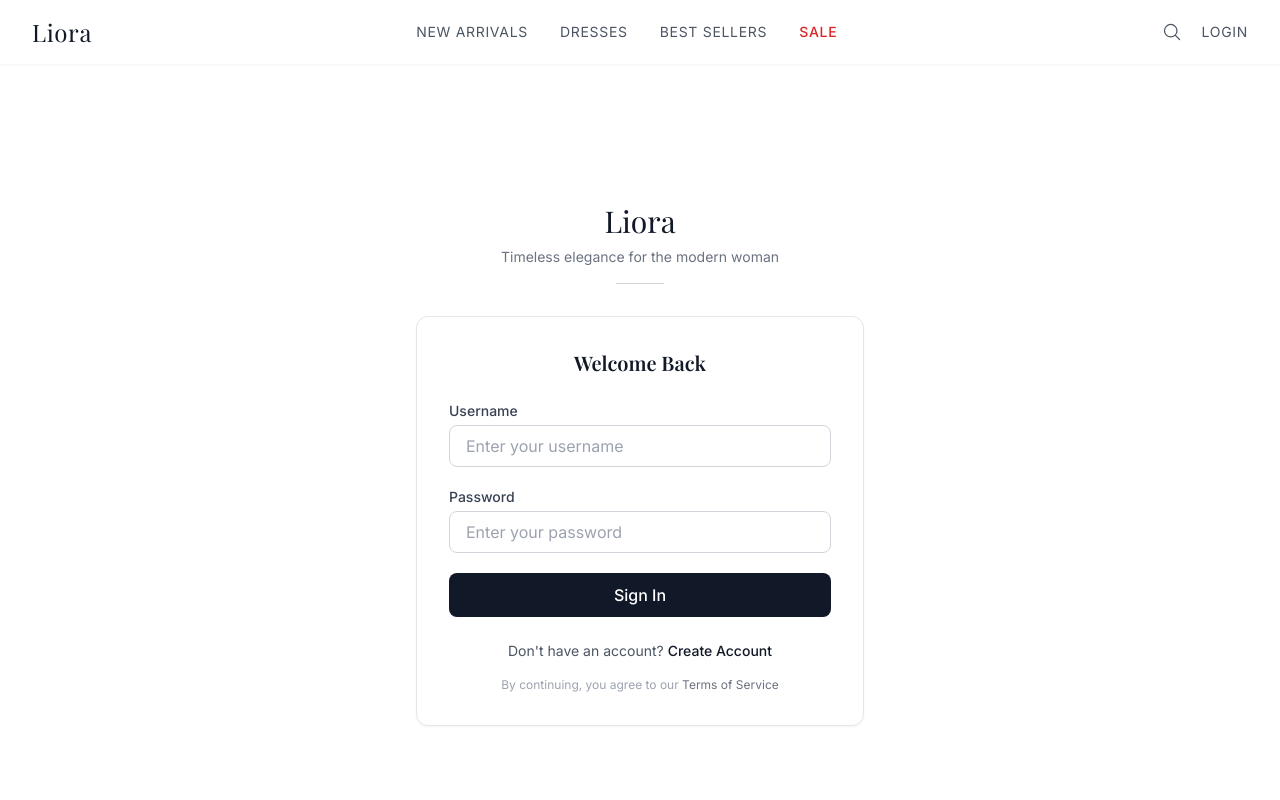
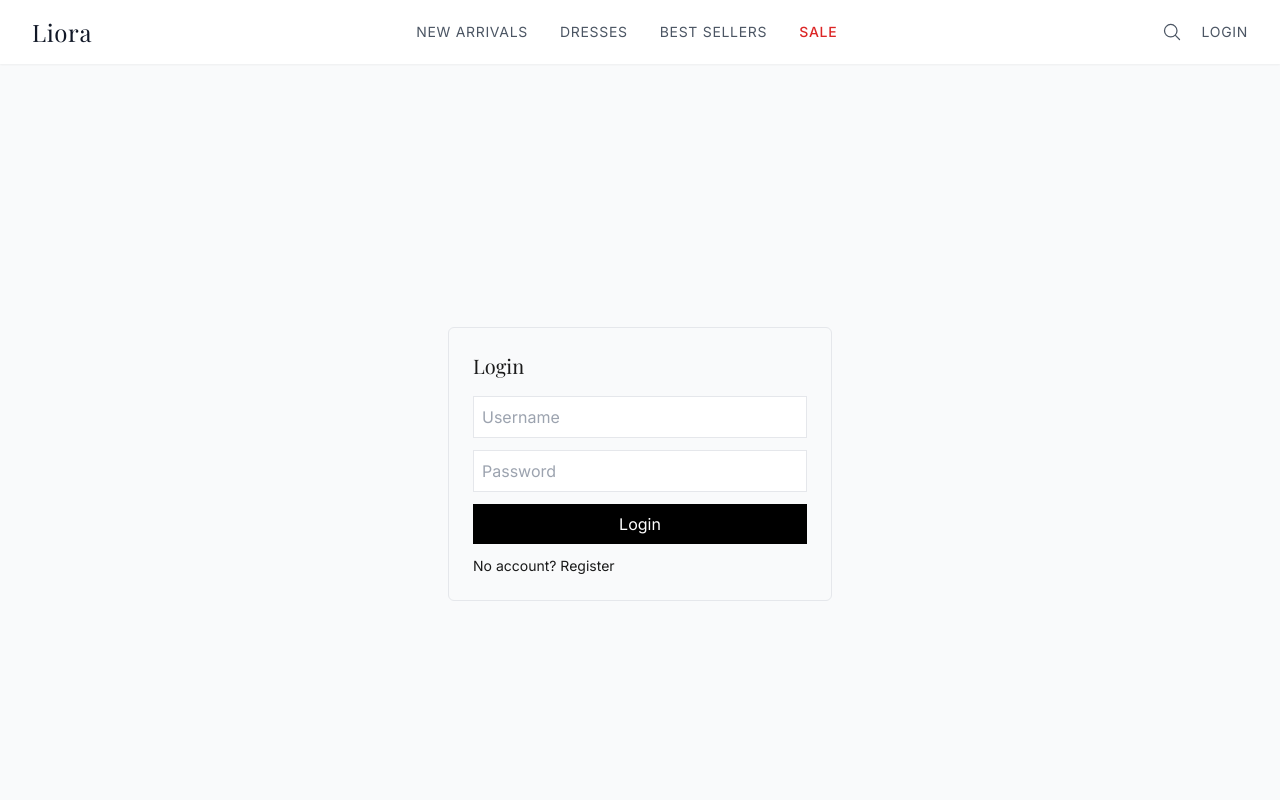
Before and after one commit to shani06012006-ui/Liora-E-commerce-project, a React (Vite) app in the folder frontend/: page /login in a window 1280 px wide. Shown: the top 800 px of the page. Built offline with nearby package versions, Linux system fonts and the light colour scheme.

Commit message:
Updated login file

```diff
--- a/frontend/package.json
+++ b/frontend/package.json
@@ -14,7 +14,7 @@
     "@heroicons/react": "^2.2.0",
     "@reduxjs/toolkit": "^1.9.0",
     "axios": "^1.16.1",
-    "canvas-confetti": "^1.9.2",
+    "canvas-confetti": "^1.9.4",
     "jwt-decode": "^4.0.0",
     "react": "^18.2.0",
     "react-dom": "^18.2.0",
@@ -24,8 +24,8 @@
   },
   "devDependencies": {
     "@eslint/js": "^10.0.1",
-    "@types/react": "^19.2.14",
-    "@types/react-dom": "^19.2.3",
+    "@types/react": "^18.3.31",
+    "@types/react-dom": "^18.3.7",
     "@vitejs/plugin-react": "^6.0.1",
     "autoprefixer": "^10.4.19",
     "eslint": "^10.3.0",
--- a/frontend/src/pages/Login.jsx
+++ b/frontend/src/pages/Login.jsx
@@ -8,21 +8,28 @@ import toast from 'react-hot-toast';
 const Login = () => {
   const [formData, setFormData] = useState({
     username: '',
-    password: ''
+    password: '',
   });
+
   const [loading, setLoading] = useState(false);
+
   const navigate = useNavigate();
   const dispatch = useDispatch();
 
   const handleChange = (e) => {
-    setFormData({ ...formData, [e.target.name]: e.target.value });
+    setFormData((prev) => ({
+      ...prev,
+      [e.target.name]: e.target.value,
+    }));
   };
 
   const handleSubmit = async (e) => {
     e.preventDefault();
 
+    console.log('LOGIN SUBMIT:', formData);
+
     if (!formData.username || !formData.password) {
-      toast.error('Please enter both username and password');
+      toast.error('Enter username and password');
       return;
     }
 
@@ -30,107 +37,75 @@ const Login = () => {
 
     try {
       const response = await authAPI.login(formData);
-      console.log('Login response:', response.data);
 
-      // Store tokens and user data
-      localStorage.setItem('access_token', response.data.access);
-      localStorage.setItem('refresh_token', response.data.refresh);
-      localStorage.setItem('user', JSON.stringify(response.data.user));
+      console.log('LOGIN RESPONSE:', response.data);
 
-      // Update Redux store
-      dispatch(setCredentials({
-        user: response.data.user,
-        access: response.data.access
-      }));
+      const { access, refresh, user } = response.data;
 
-      toast.success(`Welcome back, ${response.data.user.username}!`);
+      if (access) localStorage.setItem('access_token', access);
+      if (refresh) localStorage.setItem('refresh_token', refresh);
+      if (user) localStorage.setItem('user', JSON.stringify(user));
 
-      // Redirect to home page
+      dispatch(
+        setCredentials({
+          user: user || null,
+          access,
+        })
+      );
+
+      toast.success(user?.username ? `Welcome ${user.username}` : 'Login successful');
+
       navigate('/');
+    } catch (error) {
+      console.error('LOGIN ERROR:', error);
 
-    } catch (error) {
-      console.error('Login error:', error);
-      if (error.response?.status === 401) {
-        toast.error('Invalid username or password');
-      } else if (error.response?.data?.error) {
-        toast.error(error.response.data.error);
-      } else if (error.response?.status === 500) {
-        toast.error('Server error. Please try again later.');
-      } else {
-        toast.error('Login failed. Please check your connection.');
-      }
+      const msg =
+        error?.response?.data?.detail ||
+        error?.response?.data?.error ||
+        'Login failed';
+
+      toast.error(msg);
     } finally {
       setLoading(false);
     }
   };
 
   return (
-    <div className="min-h-screen bg-white flex items-center justify-center py-12 px-4">
-      <div className="max-w-md w-full">
-        {/* Logo/Brand */}
-        <div className="text-center mb-8">
-          <h1 className="text-3xl font-serif text-gray-900 mb-2">Liora</h1>
-          <p className="text-sm text-gray-500">Timeless elegance for the modern woman</p>
-          <div className="w-12 h-px bg-gray-300 mx-auto mt-4" />
-        </div>
+    <div className="min-h-screen flex items-center justify-center">
+      <form onSubmit={handleSubmit} className="p-6 border rounded-md w-96">
 
-        {/* Login Form */}
-        <form onSubmit={handleSubmit} className="bg-white border border-gray-200 rounded-xl p-8 shadow-sm">
-          <h2 className="text-xl font-semibold text-gray-900 mb-6 text-center">Welcome Back</h2>
+        <h2 className="text-xl mb-4">Login</h2>
 
-          <div className="space-y-5">
-            <div>
-              <label className="block text-sm font-medium text-gray-700 mb-1">Username</label>
         <input
           type="text"
           name="username"
+          placeholder="Username"
           value={formData.username}
           onChange={handleChange}
-                className="w-full px-4 py-2 border border-gray-300 rounded-lg focus:ring-2 focus:ring-gray-900 focus:border-transparent transition"
-                placeholder="Enter your username"
-                required
+          className="w-full border p-2 mb-3"
         />
-            </div>
 
-            <div>
-              <label className="block text-sm font-medium text-gray-700 mb-1">Password</label>
         <input
           type="password"
           name="password"
+          placeholder="Password"
           value={formData.password}
           onChange={handleChange}
-                className="w-full px-4 py-2 border border-gray-300 rounded-lg focus:ring-2 focus:ring-gray-900 focus:border-transparent transition"
-                placeholder="Enter your password"
-                required
+          className="w-full border p-2 mb-3"
         />
-            </div>
 
         <button
           type="submit"
           disabled={loading}
-              className="w-full bg-gray-900 text-white py-2.5 rounded-lg font-medium hover:bg-gray-800 transition disabled:opacity-50 disabled:cursor-not-allowed"
+          className="w-full bg-black text-white p-2"
         >
-              {loading ? 'Signing in...' : 'Sign In'}
+          {loading ? 'Logging in...' : 'Login'}
         </button>
-          </div>
 
-          <div className="mt-6 text-center">
-            <p className="text-sm text-gray-600">
-              Don't have an account?{' '}
-              <Link to="/register" className="text-gray-900 font-medium hover:underline">
-                Create Account
-              </Link>
+        <p className="mt-3 text-sm">
+          No account? <Link to="/register">Register</Link>
         </p>
-          </div>
-
-          <div className="mt-4 text-center">
-            <p className="text-xs text-gray-400">
-              By continuing, you agree to our{' '}
-              <Link to="/terms" className="text-gray-500 hover:text-gray-700">Terms of Service</Link>
-            </p>
-          </div>
       </form>
-      </div>
     </div>
   );
 };
--- a/frontend/src/pages/NewArrivals.jsx
+++ b/frontend/src/pages/NewArrivals.jsx
@@ -58,10 +58,8 @@ const NewArrivals = () => {
         </Link>
       </div>
 
-      {/* Zigzag Layout - Alternating Image and Text */}
       <div className="max-w-6xl mx-auto px-4 py-8">
 
-        {/* Product 1 - Image Left, Text Right */}
         <div className="grid grid-cols-1 md:grid-cols-2 gap-12 mb-20 items-center">
           <div className="relative overflow-hidden bg-gray-100 aspect-[4/5]">
             <img
@@ -95,7 +93,6 @@ const NewArrivals = () => {
           </div>
         </div>
 
-        {/* Product 2 - Text Left, Image Right */}
         <div className="grid grid-cols-1 md:grid-cols-2 gap-12 mb-20 items-center">
           <div className="order-2 md:order-1 text-left">
             <h2 className="text-3xl md:text-4xl font-light text-gray-900 mb-3 tracking-wide">
@@ -129,7 +126,6 @@ const NewArrivals = () => {
           </div>
         </div>
 
-        {/* Product 3 - Image Left, Text Right */}
         <div className="grid grid-cols-1 md:grid-cols-2 gap-12 mb-20 items-center">
           <div className="relative overflow-hidden bg-gray-100 aspect-[4/5]">
             <img
@@ -163,7 +159,6 @@ const NewArrivals = () => {
           </div>
         </div>
 
-        {/* Product 4 - Text Left, Image Right */}
         <div className="grid grid-cols-1 md:grid-cols-2 gap-12 mb-20 items-center">
           <div className="order-2 md:order-1 text-left">
             <h2 className="text-3xl md:text-4xl font-light text-gray-900 mb-3 tracking-wide">
@@ -197,7 +192,6 @@ const NewArrivals = () => {
           </div>
         </div>
 
-        {/* Discover More Link */}
         <div className="text-center mt-8 pt-8">
           <Link
             to="/products"
```
Also changed, not shown: frontend/src/components/Sidebar.jsx (+1 -13 lines), frontend/src/pages/Help.jsx (+1 -20 lines), frontend/src/pages/Home.jsx (+6 -50 lines), frontend/src/pages/Notifications.jsx (+8 -19 lines), frontend/src/pages/Orders.jsx (+3 -15 lines), frontend/src/pages/BestSellers.jsx (line endings or trailing spaces), 2 other files (tests, documents, lock files or other folders). Lines whose indentation alone changed are shown as unchanged.
